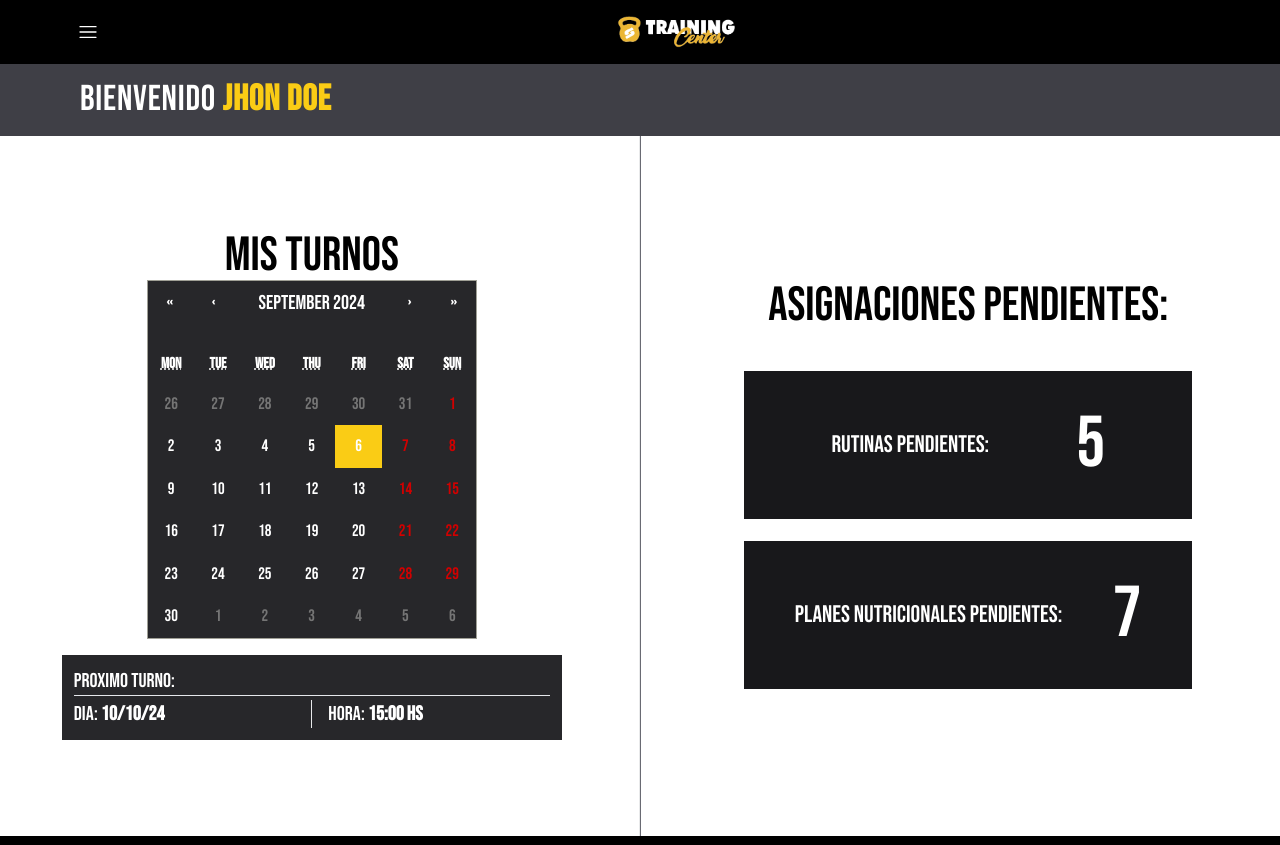
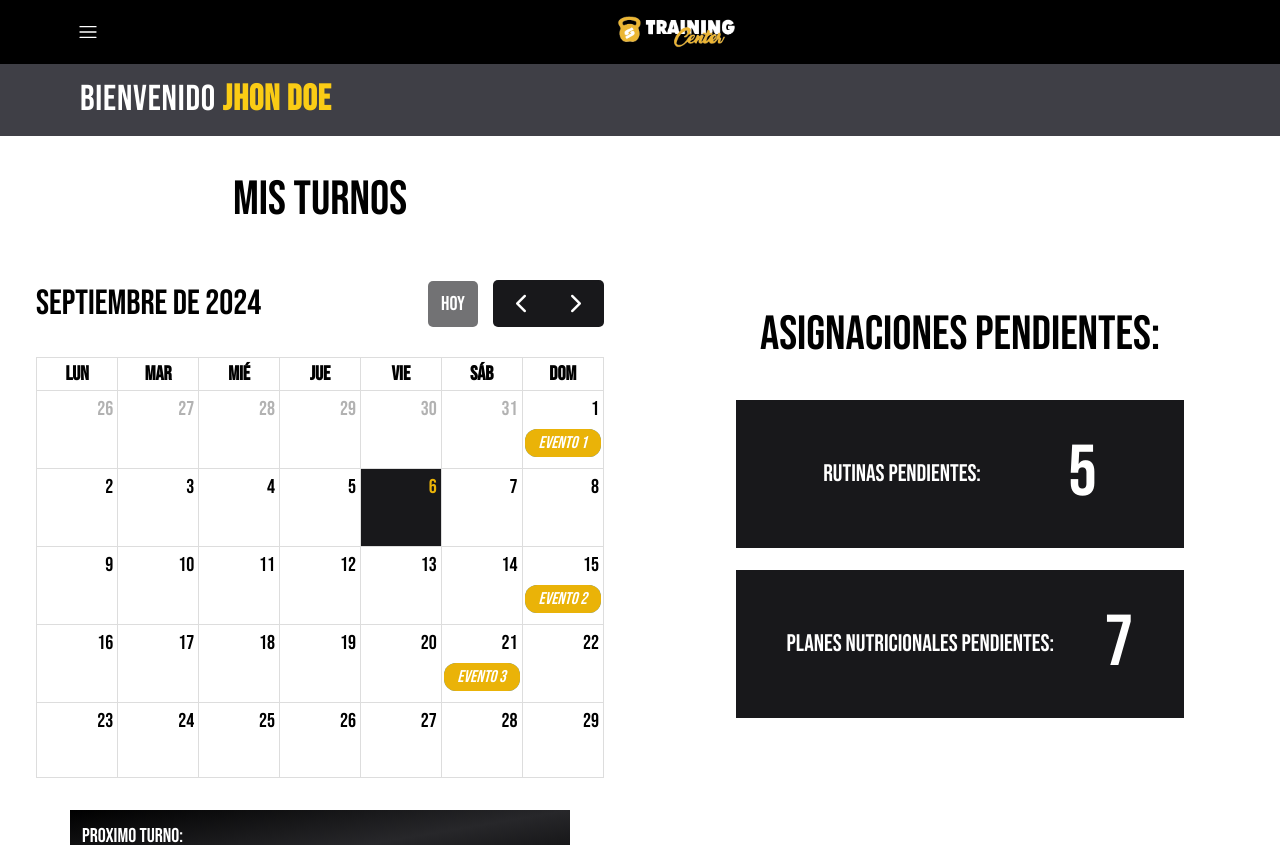
Before and after one commit to briziomauro/PPS-FrontEnd, a React (Vite) app: page /profesorid in a window 1280 px wide. Shown: the top 845 px of the page. Built offline with nearby package versions, Linux system fonts and the light colour scheme.

Commit message:
feat: new calendar

```diff
--- a/package.json
+++ b/package.json
@@ -10,12 +10,14 @@
     "preview": "vite preview"
   },
   "dependencies": {
+    "@fullcalendar/core": "^6.1.15",
+    "@fullcalendar/daygrid": "^6.1.15",
+    "@fullcalendar/react": "^6.1.15",
     "@tabler/icons-react": "^3.17.0",
     "bootstrap-icons": "^1.11.3",
     "clsx": "^2.1.1",
     "framer-motion": "^11.8.0",
     "react": "^18.3.1",
-    "react-calendar": "^5.0.0",
     "react-dom": "^18.3.1",
     "react-icons": "^5.3.0",
     "react-input-mask": "^2.0.4",
--- /dev/null
+++ b/src/components/calendarProf/CalendarProf.css
@@ -0,0 +1,27 @@
+.fc-event-main {
+    @apply bg-yellow-500 cursor-pointer flex justify-center rounded-xl
+}
+
+.fc-day-today {
+    @apply text-yellow-500
+}
+
+.fc .fc-daygrid-day.fc-day-today {
+    @apply bg-zinc-900
+}
+
+.fc-daygrid-event-harness {
+    @apply rounded-xl bg-white
+}
+
+.fc-event {
+    @apply border-none rounded-xl
+}
+
+.fc .fc-button-primary {
+    @apply bg-zinc-900 hover:bg-zinc-800 hover:scale-105 transition-all duration-200 border-none
+}
+
+.fc .fc-button-primary:disabled {
+    @apply bg-zinc-800
+}
--- /dev/null
+++ b/src/components/calendarProf/CalendarProf.jsx
@@ -0,0 +1,71 @@
+import React, { useState, useEffect } from 'react';
+import FullCalendar from '@fullcalendar/react';
+import dayGridPlugin from '@fullcalendar/daygrid';
+import esLocale from '@fullcalendar/core/locales/es';
+import './CalendarProf.css'
+
+const CalendarProf = () => {
+    const [events, setEvents] = useState([]);
+    const [selectedEvent, setSelectedEvent] = useState(null);
+
+    const fetchEvents = async () => {
+        const mockData = [
+            { title: 'Evento 1', date: '2024-09-01', description: 'Descripción del evento 1' },
+            { title: 'Evento 2', date: '2024-09-15', description: 'Descripción del evento 2' },
+            { title: 'Evento 3', date: '2024-09-21', description: 'Descripción del evento 3' },
+        ];
+        setEvents(mockData);
+    };
+
+
+    useEffect(() => {
+        fetchEvents();
+    }, []);
+
+
+    const handleEventClick = (info) => {
+        const { title, extendedProps } = info.event;
+        const description = extendedProps.description;
+        setSelectedEvent({ title, description });
+    };
+
+    return (
+        <div className="container mx-auto p-4">
+            <FullCalendar
+                plugins={[dayGridPlugin]}
+                initialView="dayGridMonth"
+                events={events}
+                eventClick={handleEventClick}
+                eventContent={renderEventContent}
+                locales={[esLocale]}
+                locale="es"
+            />
+            {selectedEvent && (
+                <div className="fixed inset-0 flex items-center justify-center bg-black bg-opacity-50 z-50">
+                    <div className="bg-white p-6 rounded shadow-md">
+                        <h3 className="text-lg font-semibold">{selectedEvent.title}</h3>
+                        <p>{selectedEvent.description}</p>
+                        <button
+                            className="mt-4 px-4 py-2 text-sm text-white bg-yellow-400 rounded hover:bg-yellow-500"
+                            onClick={() => setSelectedEvent(null)} // Para cerrar la descripción
+                        >
+                            Cerrar
+                        </button>
+                    </div>
+                </div>
+            )}
+        </div>
+    );
+};
+
+// Función opcional para renderizar el contenido del evento
+const renderEventContent = (eventInfo) => {
+    return (
+        <>
+            <b>{eventInfo.timeText}</b>
+            <i>{eventInfo.event.title}</i>
+        </>
+    );
+}
+
+export default CalendarProf;
--- a/src/components/professorPage/ProfessorPage.jsx
+++ b/src/components/professorPage/ProfessorPage.jsx
@@ -1,7 +1,7 @@
 import React, { useState } from 'react'
-import Calendar from 'react-calendar';
 import './ProfessorPage.css'
 import { Link } from 'react-router-dom';
+import CalendarProf from '../calendarProf/CalendarProf';
 
 const ProfessorPage = () => {
   const [date, setDate] = useState(new Date());
@@ -11,19 +11,19 @@ const ProfessorPage = () => {
   };
 
   return (
-    <div>
+    <div className='min-h-screen'>
       <header className="bg-zinc-700 pl-20 py-4 font-bebas tracking-wider ">
         <h1 className="text-white text-4xl">
           Bienvenido <strong className="text-yellow-400">Jhon Doe</strong>
         </h1>
       </header>
-      <div className='flex text-black justify-center items-center h-[700px]'>
+      <div className='flex text-black justify-center items-center'>
         <div className='flex  flex-col flex-1 justify-center items-center'>
-          <h2 className='font-bebas text-5xl'>MIS TURNOS</h2>
-          <div className='bg-white w-[330px] h-full text-black uppercase font-bebas text-xl mb-4'>
-            <Calendar onChange={onChangeDate} value={date} />
+          <h2 className='font-bebas text-5xl my-10'>MIS TURNOS</h2>
+          <div className='bg-white w-[600px] h-full text-black uppercase font-bebas text-xl mb-4'>
+            <CalendarProf/>
           </div>
-          <div className='flex flex-col font-bebas text-xl bg-zinc-800 text-white w-[500px] p-3'>
+          <div className='flex flex-col font-bebas text-xl bg-gradient-to-br from-black via-zinc-800 to-black text-white w-[500px] p-3'>
             <p className='border-b'>Proximo Turno:</p>
             <div className='flex mt-1'>
               <p className='flex-1'>Dia: <strong>10/10/24</strong></p>
@@ -32,7 +32,6 @@ const ProfessorPage = () => {
             </div>
           </div>
         </div>
-        <div className="divider divider-horizontal bg-zinc-500 w-[1px]"></div>
         <div className='flex flex-col flex-1 justify-center items-center text-white h-full'>
           <h2 className='font-bebas text-5xl text-black mb-10'>ASIGNACIONES PENDIENTES:</h2>
           <div className='flex flex-col gap-5 font-bebas'>
--- a/src/index.css
+++ b/src/index.css
@@ -10,18 +10,20 @@
 
 *,
 *:hover {
-    scrollbar-color: auto;
+  scrollbar-color: auto;
 }
 
 ::-webkit-scrollbar {
-    width: 5px;
-    background-color: black;
+  width: 5px;
+  background-color: black;
 }
 
 ::-webkit-scrollbar-thumb {
-    background-color: white;
-    border-radius: 5px;
+  background-color: white;
+  border: solid 1px rgba(17, 17, 17, 0.2);
+  border-radius: 5px;
 }
+
 html {
   scroll-behavior: smooth;
 }
```
Also changed, not shown: 1 other file (tests, documents, lock files or other folders).
